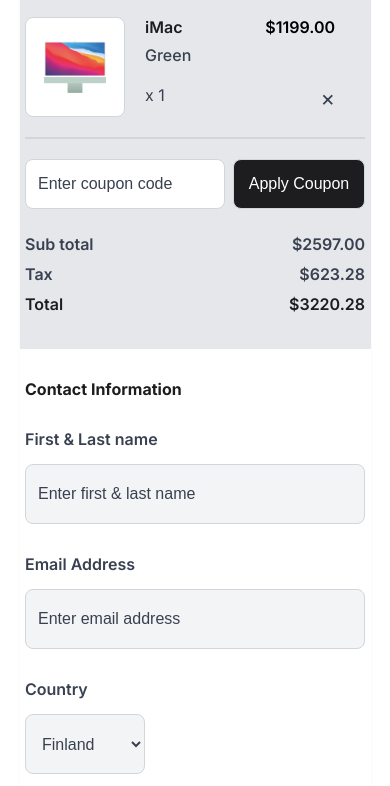
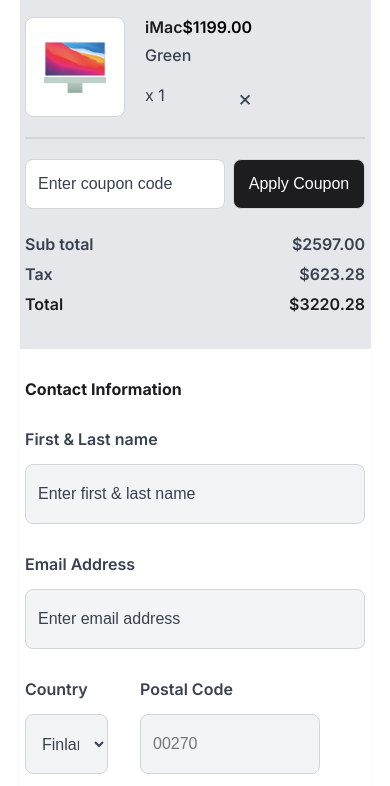
Before and after one commit to Nibras-Dev06/Device-Shop-Checkout, a plain HTML site: page index.html in a window 390 px wide. Shown: the part 338-1124 px from the top of the page. Drawn offline with Linux system fonts and the light colour scheme.

Commit message:
my changes

```diff
--- a/style.css
+++ b/style.css
@@ -402,7 +402,7 @@
       .container{
         width:100%;
         max-width: 380px;
-        min-width:190px;
+        min-width:80px;
         margin-bottom:8px;
       }
 
@@ -455,7 +455,7 @@
         justify-content: space-between;
         width:80%;
         max-width:220px;
-        min-width:120px;
+        min-width:80px;
         height:60px;
 
       }
```
